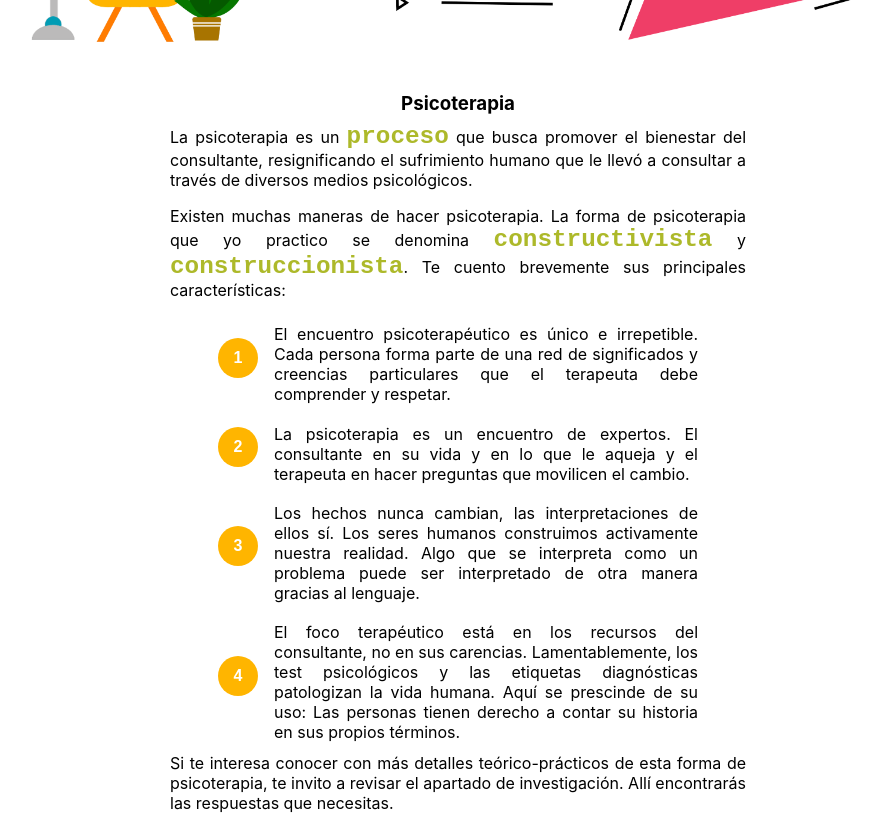
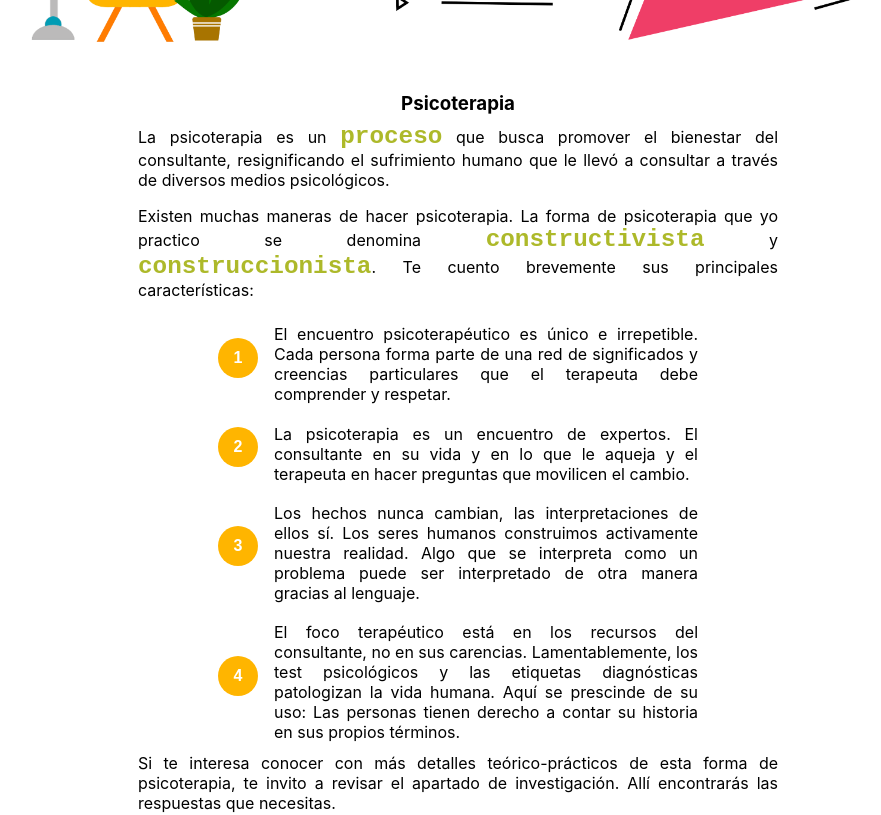
Before and after one commit to Dayanara847/dr-cifu, a React (Create React App) app: page / in a window 1280 px wide. Shown: the part 1980-2795 px from the top of the page, without its empty margins (182-1063 px from the left). Built offline with nearby package versions, Linux system fonts and the light colour scheme.

Commit message:
Paragraph style in About Therapy

```diff
--- a/src/components/AboutTherapy.modules.css
+++ b/src/components/AboutTherapy.modules.css
@@ -36,7 +36,7 @@
 .paragraph {
     text-align: justify;
     margin: 0.5rem 0;
-    padding: 0 22rem 0rem 22rem;
+    padding: 0 20rem 0rem 20rem;
 }
 
 .paragraphIdea {
```
